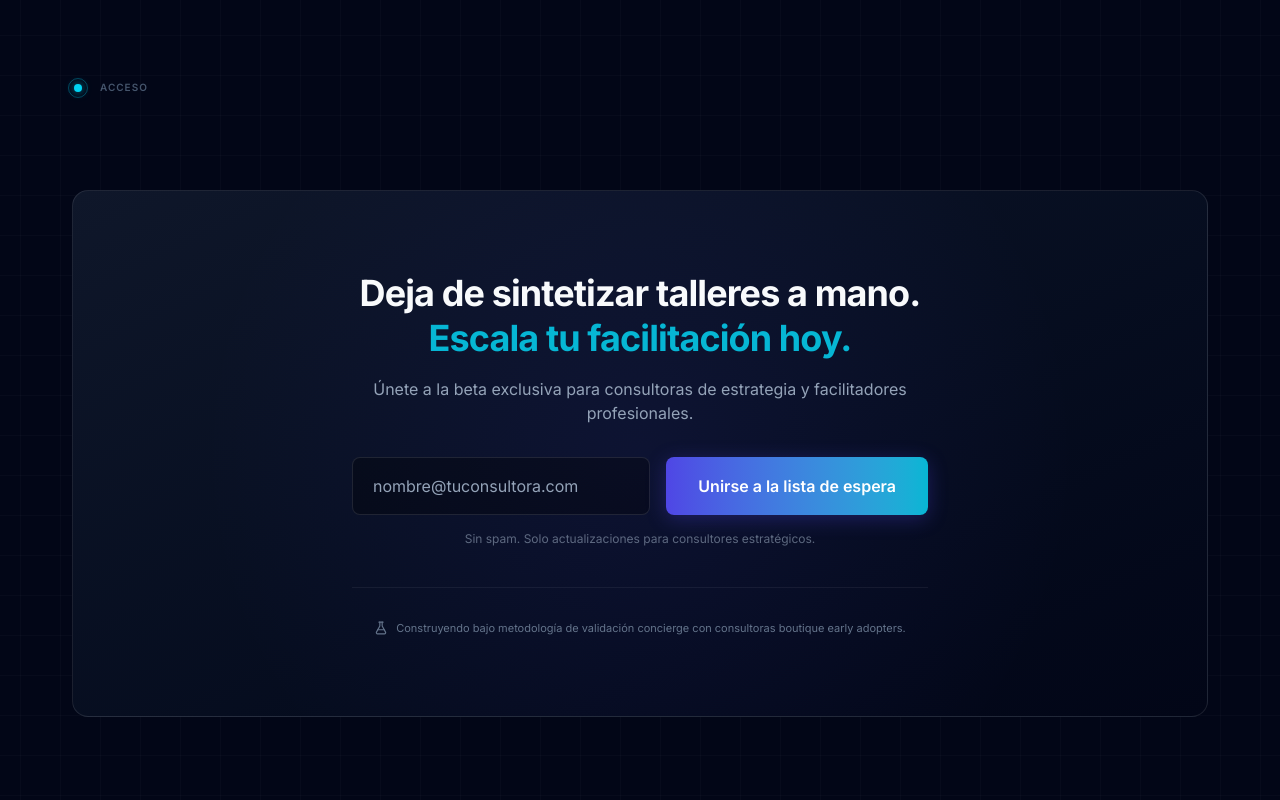
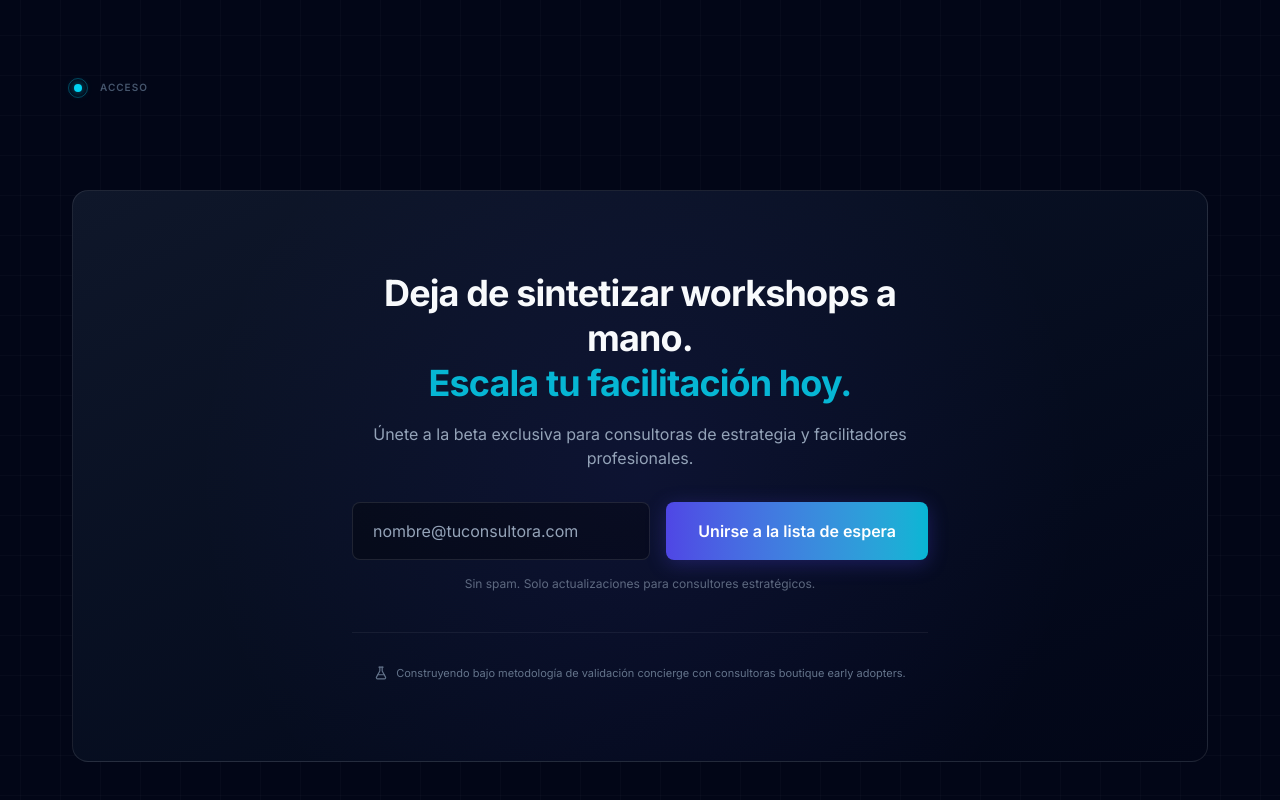
Before and after one commit to javiersanmi55/TheCUBE-Venture-Concept-Javier, a React (Vite) app: page / in a window 1280 px wide. Shown: the part 5045-5845 px from the top of the page. Built offline with nearby package versions, Linux system fonts and the light colour scheme.

Commit message:
Ajuste texto prueba

```diff
--- a/src/components/sections/CTA.jsx
+++ b/src/components/sections/CTA.jsx
@@ -19,7 +19,7 @@ export function CTA() {
 
           <div className="relative z-10 max-w-xl mx-auto">
             <h2 className="text-3xl md:text-4xl font-bold leading-tight tracking-tight mb-4">
-              Deja de sintetizar talleres a mano.
+              Deja de sintetizar workshops a mano.
               <br />
               <span className="text-[var(--color-accent-cyan)]">Escala tu facilitación hoy.</span>
             </h2>
```
